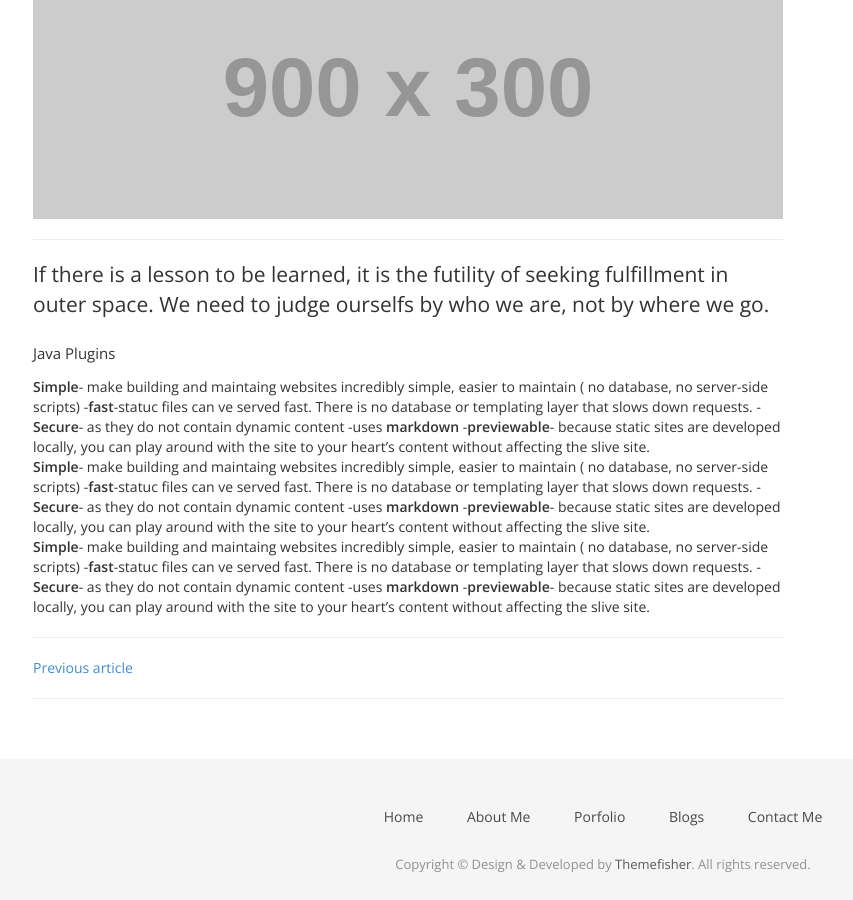
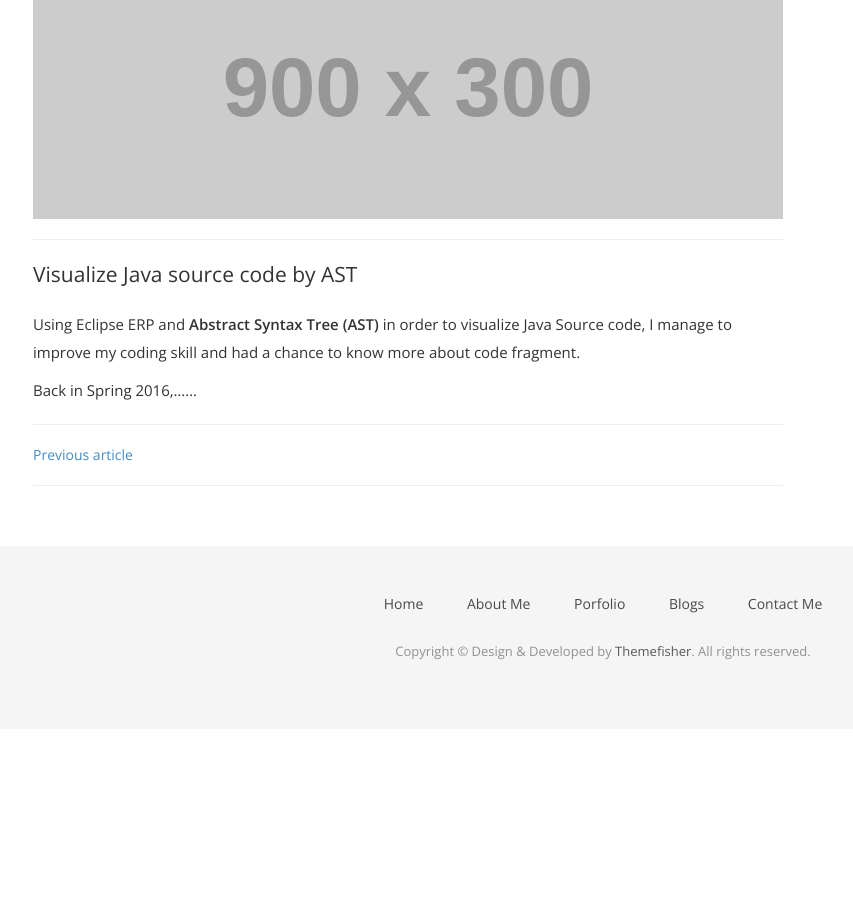
Before and after one commit to khtran1994/my-jekyll-blog, a Jekyll site: the page built from _posts/2017-12-19-Java-Plugin.md, in a window 1280 px wide and 900 px high, scrolled down 749 px. Shown: the whole window, without its empty margins (37-890 px from the left). Built offline with Jekyll 4.4.1, drawn with Linux system fonts in a browser that asks for light colours; nearby versions of some CDN libraries; some web fonts are replaced; library files that are not in the unit come from our copies; comment, search, counter and statistics services are not loaded; after the commit the page ends 1478 px from its top, so only the background shows below that.

Commit message:
Update 2017-12-19-Java-Plugin.md

```diff
--- a/_posts/2017-12-19-Java-Plugin.md
+++ b/_posts/2017-12-19-Java-Plugin.md
@@ -2,23 +2,9 @@
 title: Java Plugin
 date: 2017-12-19 2:59
 image: http://placehold.it/900x300
-lead: If there is a lesson to be learned, it is the futility of seeking fulfillment in outer space. We need to judge ourselfs by who we are, not by where we go.
+lead: Visualize Java source code by AST
 subtitle: Analyze Java source code on Eclipse using AST tree.
 ---
+Using Eclipse ERP and **Abstract Syntax Tree (AST)** in order to visualize Java Source code, I manage to improve my coding skill and had a chance to know more about code fragment.
 
-Java Plugins
-- **Simple**- make building and maintaing websites incredibly simple, easier to maintain ( no database, no server-side scripts)
--**fast**-statuc files can ve served fast. There is no database or templating layer that slows down requests.
--**Secure**- as they do not contain dynamic content
--uses **markdown**
--**previewable**- because static sites are developed locally, you can play around with the site to your heart's content without affecting the slive site.
-- **Simple**- make building and maintaing websites incredibly simple, easier to maintain ( no database, no server-side scripts)
--**fast**-statuc files can ve served fast. There is no database or templating layer that slows down requests.
--**Secure**- as they do not contain dynamic content
--uses **markdown**
--**previewable**- because static sites are developed locally, you can play around with the site to your heart's content without affecting the slive site.
-- **Simple**- make building and maintaing websites incredibly simple, easier to maintain ( no database, no server-side scripts)
--**fast**-statuc files can ve served fast. There is no database or templating layer that slows down requests.
--**Secure**- as they do not contain dynamic content
--uses **markdown**
--**previewable**- because static sites are developed locally, you can play around with the site to your heart's content without affecting the slive site.
+Back in Spring 2016,......
```
